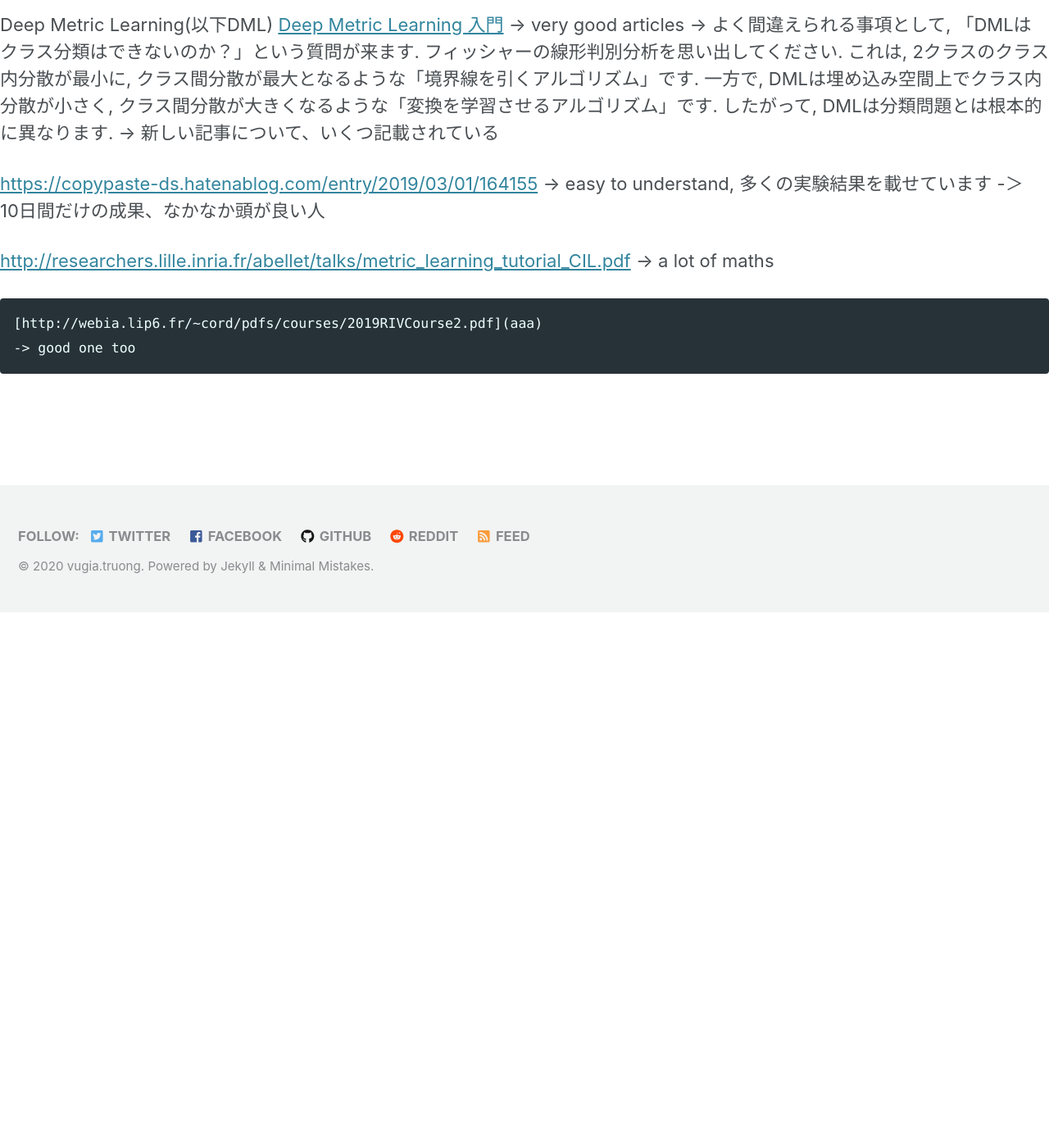
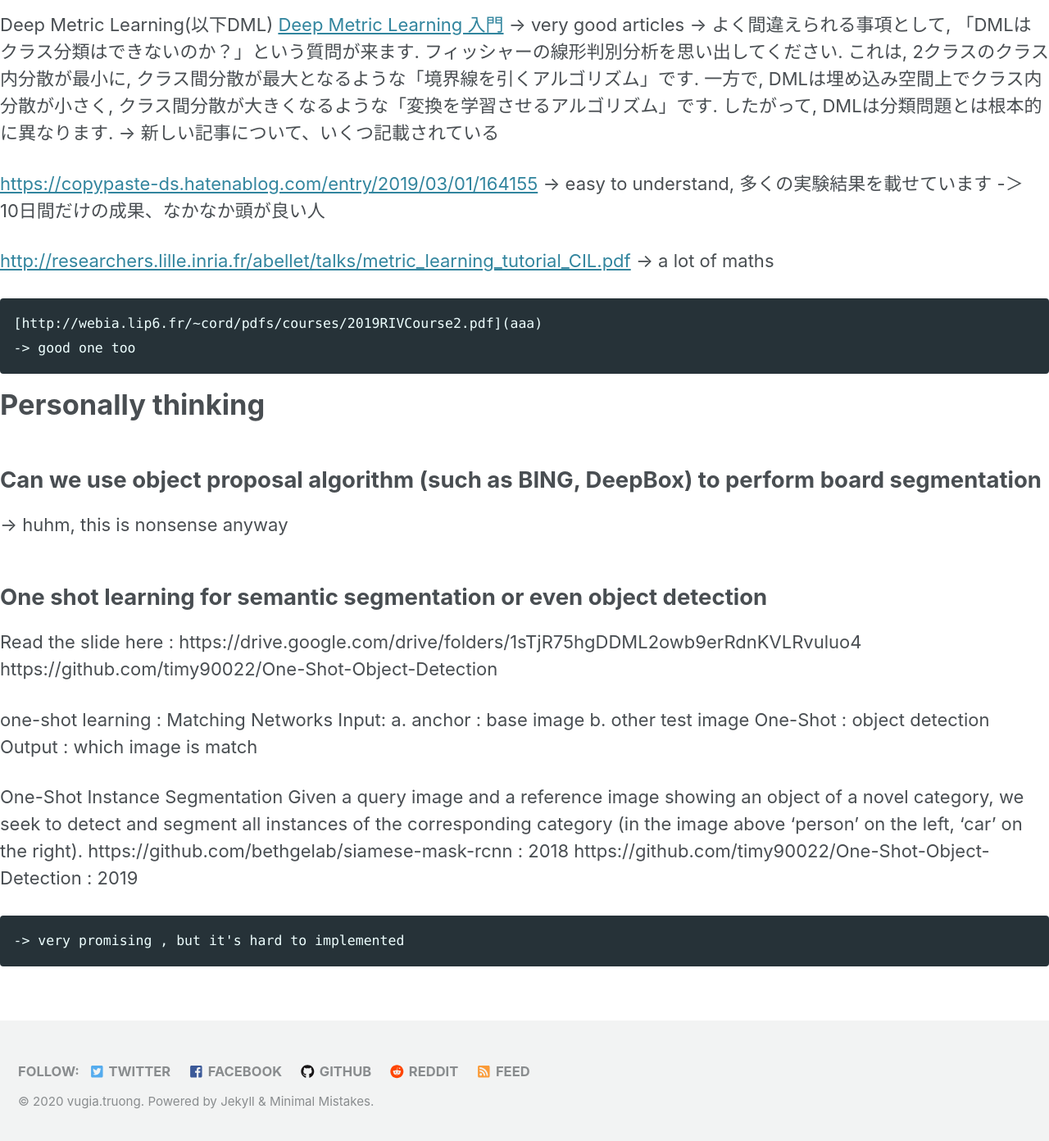
Before and after one commit to gachiemchiep/gachiemchiep.github.io, a Jekyll site: the page built from memo.md, in a window 1280 px wide and 1400 px high, scrolled down 653 px. Shown: the top 1392 px of the window at 82% size. Built offline with Jekyll 4.4.1, drawn with Linux system fonts in a browser that asks for light colours; cached includes are drawn as plain includes; our own code applies the rules of GitHub Pages for plain Markdown files; comment, search, counter and statistics services are not loaded.

Commit message:
Update memo.md

```diff
--- a/memo.md
+++ b/memo.md
@@ -37,3 +37,28 @@ https://en.wikipedia.org/wiki/Similarity_learning
 
     [http://webia.lip6.fr/~cord/pdfs/courses/2019RIVCourse2.pdf](aaa)
     -> good one too
+
+# Personally thinking
+
+## Can we use object proposal algorithm (such as BING, DeepBox) to perform board segmentation
+-> huhm, this is nonsense anyway
+
+## One shot learning for semantic segmentation or even object detection
+
+Read the slide here : https://drive.google.com/drive/folders/1sTjR75hgDDML2owb9erRdnKVLRvuluo4
+https://github.com/timy90022/One-Shot-Object-Detection
+
+one-shot learning :
+  Matching Networks
+    Input:
+      a. anchor : base image
+      b. other test image
+  One-Shot : object detection
+    Output : which image is match
+
+  One-Shot Instance Segmentation
+    Given a query image and a reference image showing an object of a novel category, we seek to detect and segment all instances of the corresponding category (in the image above ‘person’ on the left, ‘car’ on the right).
+    https://github.com/bethgelab/siamese-mask-rcnn : 2018
+    https://github.com/timy90022/One-Shot-Object-Detection : 2019
+
+    -> very promising , but it's hard to implemented
```
